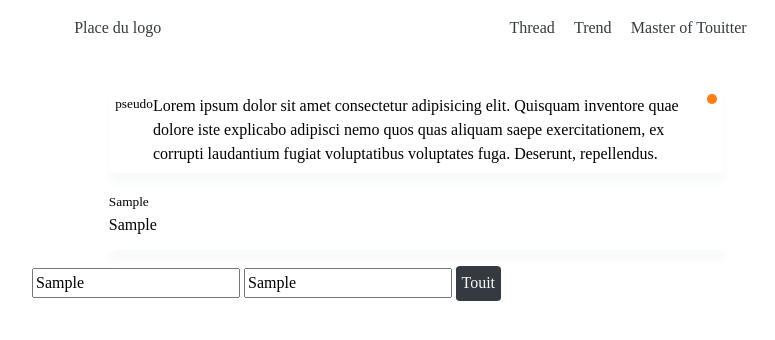
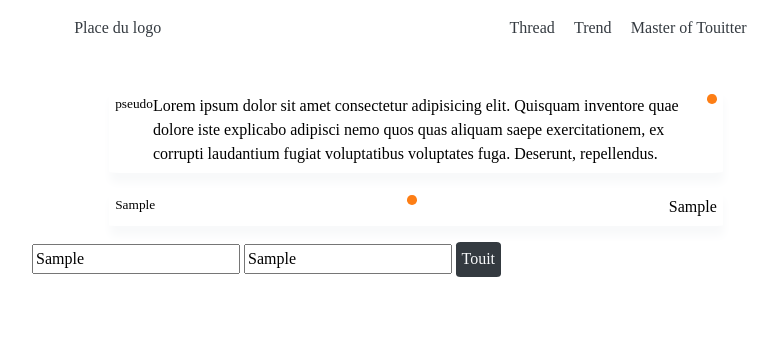
Before and after one commit to codeurali/01-i-am-learning, a website: page index.html in a window 1280 px wide. Both pictures are taken after typing "Sample", "Sample" into the empty fields and a click on the button "Touit". Shown: the whole page, without its empty margins (224-999 px from the left). Drawn offline with Linux system fonts and the light colour scheme.

Commit message:
Ajout d'une fonction de suppression du message

```diff
--- a/css/style.css
+++ b/css/style.css
@@ -97,6 +97,12 @@ header {
     cursor: pointer;
 }
 
+/* TOUIT */
+
+.touit {
+    display: grid;
+}
+
 
 /* FORM */
 
--- a/js/script.js
+++ b/js/script.js
@@ -1,9 +1,7 @@
+const touitList = document.getElementById('touit-list');
+const myForm = document.getElementById('form-touit')
 const touitText = document.getElementById('touit-text');
-const touitList = document.getElementById('touit-list');
-const touitDelete = document.getElementById('delete-touit');
-const myForm = document.getElementById('form-touit')
 const name = document.getElementById('name')
-
 
 function addNote(event) {
 // Prévient le rechargement de la page à chaque submit
@@ -12,14 +10,22 @@ function addNote(event) {
     const touitLi = document.createElement('li');
     const newName = document.createElement('small');
     const newTouit = document.createElement('p');
-// Relie les informations du DOM et du DOM phantôme
+    const newBtn = document.createElement('button');
+// Récupère les info de l'html, css et du DOM
     touitLi.className = 'touit';
+    newBtn.className = 'remove-touit'
     newName.textContent = name.value;
     newTouit.textContent = touitText.value;
 // Incrémente les éléments du DOM phantôme dans le DOM 'réél'
-    touitList.appendChild(newName)
-    touitList.appendChild(newTouit);
+    touitLi.appendChild(newName);
+    touitLi.appendChild(newBtn);
+    touitLi.appendChild(newTouit);
     touitList.appendChild(touitLi);
+
+// Permet de supprimer un touit
+    newBtn.addEventListener('click', function() {
+        touitList.removeChild(touitLi);
+    });
 };
 
 myForm.addEventListener('submit', addNote);
```
